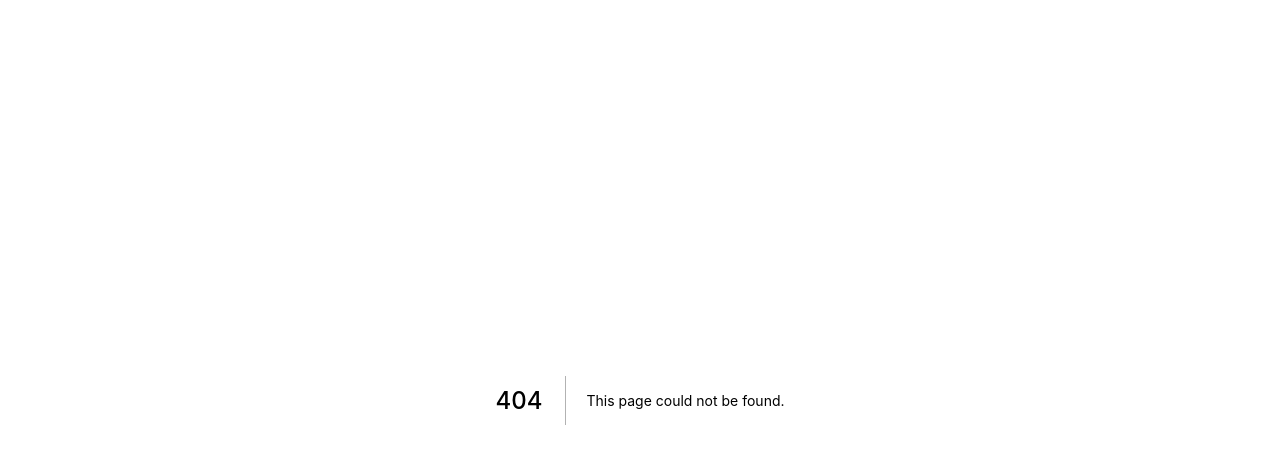
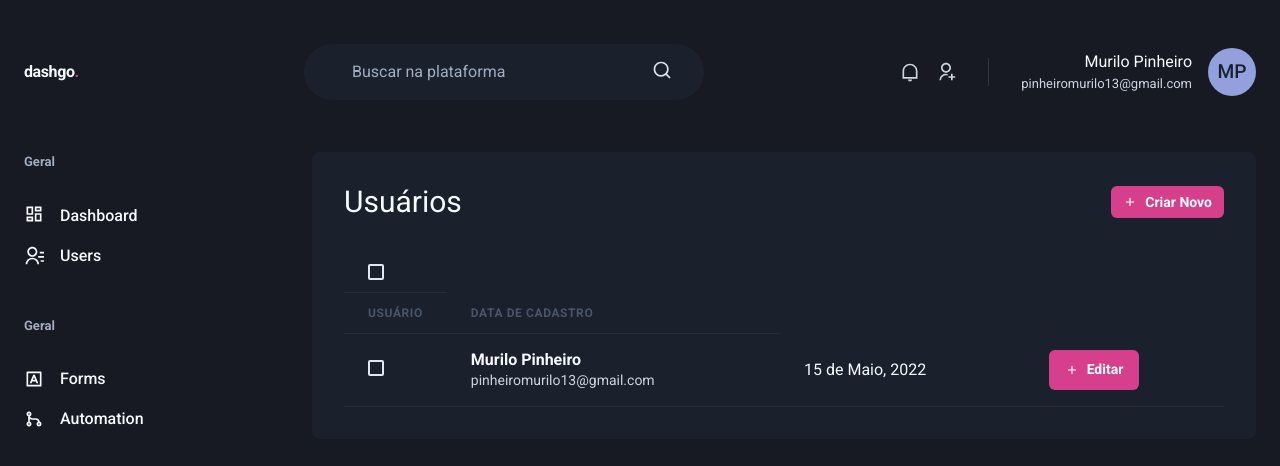
Before and after one commit to mpinheiro-it/DashGo, a Next.js app: page /users in a window 1280 px wide. Before the commit this address had no page. Shown: the top 466 px of the page. Built offline with nearby package versions, Linux system fonts and the light colour scheme.

Commit message:
users page

```diff
--- a/package.json
+++ b/package.json
@@ -13,9 +13,11 @@
     "@chakra-ui/react": "^2.2.4",
     "@emotion/react": "^11.9.3",
     "@emotion/styled": "^11.9.3",
+    "apexcharts": "^3.35.5",
     "framer-motion": "^6.5.1",
     "next": "12.2.3",
     "react": "18.2.0",
+    "react-apexcharts": "^1.4.0",
     "react-dom": "18.2.0",
     "react-icons": "^4.4.0"
   },
--- /dev/null
+++ b/src/pages/users/index.tsx
@@ -0,0 +1,80 @@
+import { Box, Button, Checkbox, Flex, Heading, Icon, Table, Tbody, Td, Text, Th, Thead, Tr } from "@chakra-ui/react";
+import { RiAddLine } from "react-icons/ri";
+import { Header } from "../../components/Form/Header";
+import { Sidebar } from "../../components/Form/Sidebar";
+
+export default function UserList() {
+    return (
+        <Box>
+            <Header />
+
+            <Flex w="100%" my="6" maxWidth={1400} mx="auto" px="6">
+                <Sidebar />
+
+                <Box flex="1" borderRadius={8} bg="gray.800" p="8">
+                    <Flex mb="8" justify="space-between" align="center">
+                        <Heading size="lg" fontWeight="normal">Usuários</Heading>
+
+                        <Button
+                          as="a"
+                          size="sm"
+                          fontSize="sm"
+                          colorScheme="pink"
+                          leftIcon={<Icon as={RiAddLine} />}
+                          >
+
+                            Criar Novo
+                        </Button>
+                    </Flex>
+
+                   <Table colorScheme="whiteAlpha">
+                        <Thead>
+                            <Tr>
+                                <Th px="6" color="gray.300" width="8">
+                                    <Checkbox colorScheme="pink" />
+                                </Th>
+                            </Tr>
+                            <Th>Usuário</Th>
+                            <Th>Data de Cadastro</Th>
+                        </Thead>
+
+                        <Tbody>
+                            <Tr>
+                                <Td>
+                                    <Checkbox colorScheme="pink"/>
+                                </Td>
+                                <Td>
+                                    <Box>
+                                        <Text fontWeight="bold">Murilo Pinheiro</Text>
+                                        <Text fontSize="sm" color="gray.300">pinheiromurilo13@gmail.com</Text>
+                                    </Box>
+                                </Td>
+                                <Td>15 de Maio, 2022</Td>
+
+                                <Td>
+                                    <Button
+                                      as="a"
+                                      colorScheme="pink"
+                                      fontSize="sm"
+                                      leftIcon={<Icon as={RiAddLine} />}>
+
+                                      Editar
+                                    </Button>
+                                </Td>
+
+                            </Tr>
+
+
+
+                        </Tbody>
+                   </Table>
+
+                </Box>
+
+
+            </Flex>
+
+
+        </Box>
+    )
+}
```
Also changed, not shown: src/pages/dashboard.tsx (+58 -1 lines), 1 other file (tests, documents, lock files or other folders).
